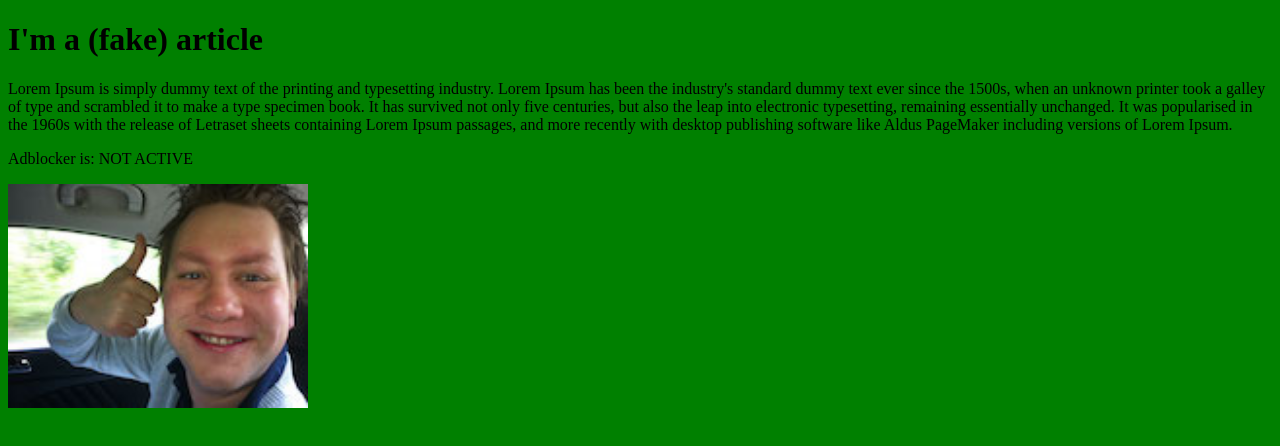
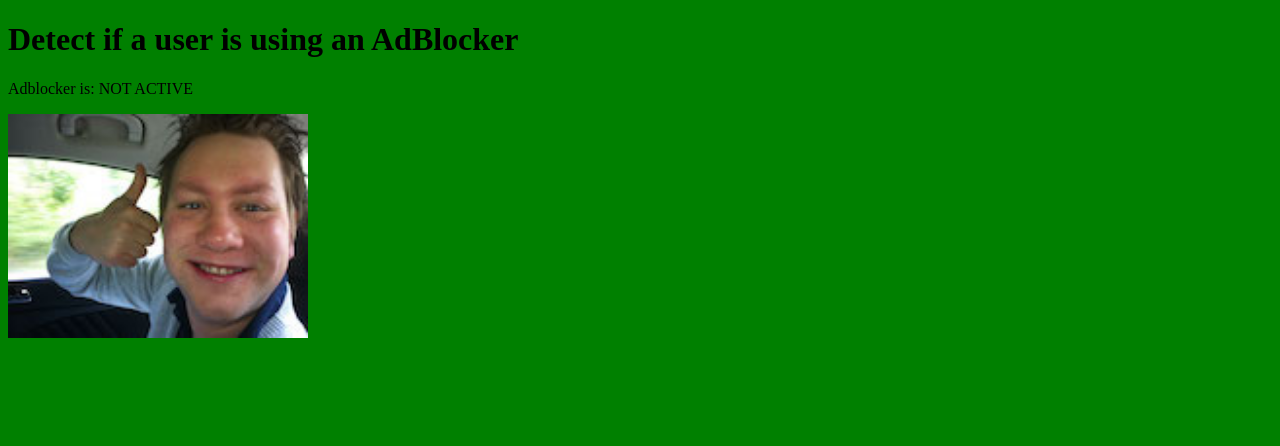
Before and after one commit to JeroenVdb/AdBlock-Detect, a plain HTML site: page index.html in a window 1280 px wide. Drawn offline with Linux system fonts and the light colour scheme.

Commit message:
Cleanup some code

```diff
--- /dev/null
+++ b/adblock-detect.js
@@ -0,0 +1,23 @@
+'use strict';
+
+var checkForAdBlocker = (function() {
+	function _detect() {
+		var elementHeight = document.getElementById('adsense').clientHeight;
+
+		if (elementHeight === 0) {
+			// do stuff when AdBlocker is active
+			document.querySelector('.fjs-adblock-status').innerHTML = 'ACTIVE';
+			document.getElementsByTagName('body')[0].className += ' active';
+		} else {
+			// do stuff when AdBlocker is NOT active
+			document.querySelector('.fjs-adblock-status').innerHTML = 'NOT ACTIVE';
+			document.getElementsByTagName('body')[0].className += ' not-active';
+		}
+	}
+
+	return {
+		'detect': _detect
+	};
+}());
+
+window.setTimeout(checkForAdBlocker.detect, 100);
--- a/index.html
+++ b/index.html
@@ -33,30 +33,9 @@
 			background-color: green;
 		}
 	</style>
-
-	<script>
-		'use strict';
-
-		function checkForAdBlocker() {
-			var elementHeight = document.getElementById('adsense').clientHeight;
-
-			if (elementHeight === 0) {
-				document.querySelector('.fjs-adblock-status').innerHTML = 'ACTIVE';
-				document.getElementsByTagName('body')[0].className += ' active';
-			} else {
-				document.querySelector('.fjs-adblock-status').innerHTML = 'NOT ACTIVE';
-				document.getElementsByTagName('body')[0].className += ' not-active';
-			}
-		}
-
-		window.addEventListener('load', function() {
-			window.setTimeout(checkForAdBlocker, 100);
-		});
-	</script>
 </head>
 <body>
-	<h1>I'm a (fake) article</h1>
-	<p>Lorem Ipsum is simply dummy text of the printing and typesetting industry. Lorem Ipsum has been the industry's standard dummy text ever since the 1500s, when an unknown printer took a galley of type and scrambled it to make a type specimen book. It has survived not only five centuries, but also the leap into electronic typesetting, remaining essentially unchanged. It was popularised in the 1960s with the release of Letraset sheets containing Lorem Ipsum passages, and more recently with desktop publishing software like Aldus PageMaker including versions of Lorem Ipsum.</p>
+	<h1>Detect if a user is using an AdBlocker</h1>
 	<p>
 		Adblocker is:
 		<span class="fjs-adblock-status"></span>
@@ -64,5 +43,7 @@
 	<img src="thumbsup-jeroen.jpg" alt="Foto van Jeroen" width="300" />
 
 	<div id="adsense" class="fake-adsense">yipee! an advertisement</div>
+
+	<script src="adblock-detect.js" async defer></script>
 </body>
 </html>
```
